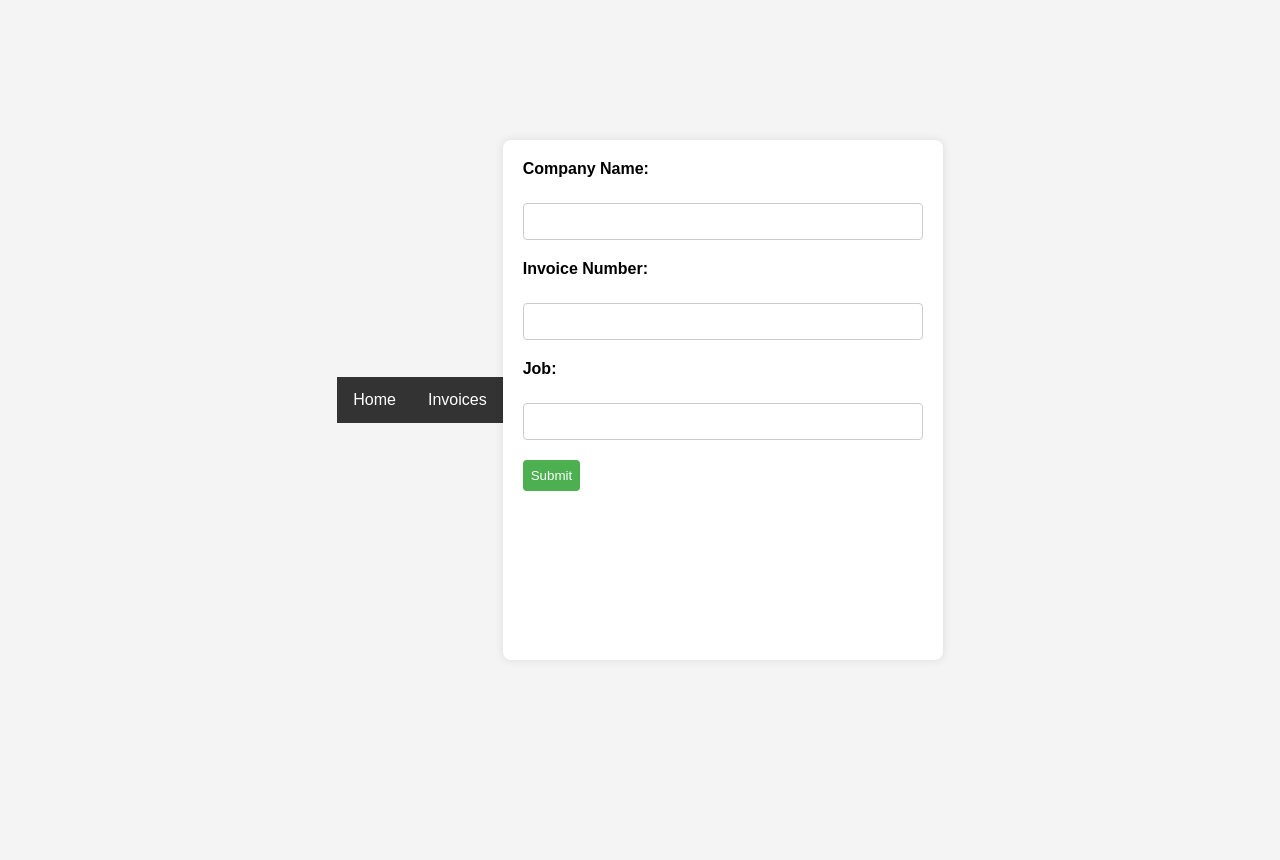
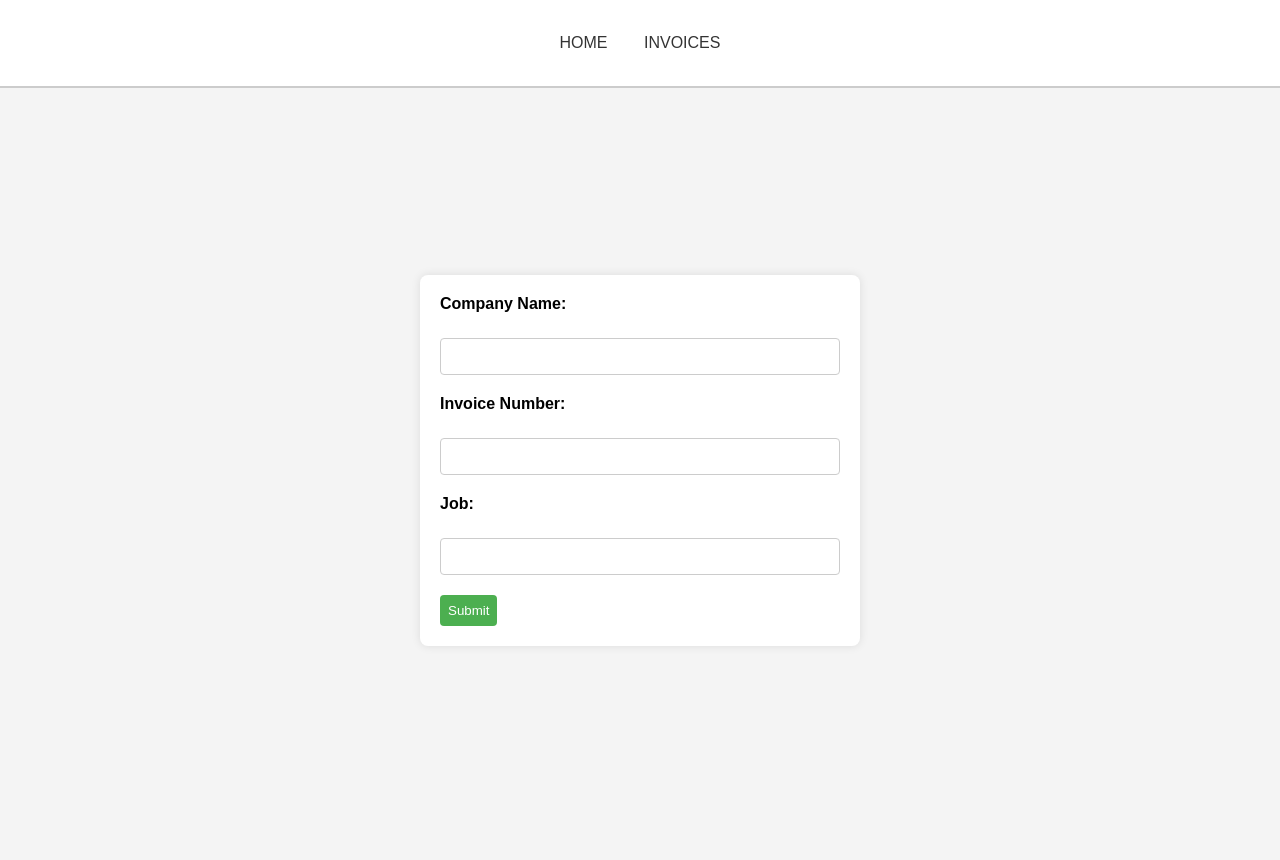
Before and after one commit to shivangraikar/InvoiceForm, a Flask app: page / in a window 1280 px wide. Before the commit the page ends 491 px from the top, so only its background shows below. Run offline with Flask 3, Linux system fonts and the light colour scheme.

Commit message:
aletered styling for invoices page and edit.html

```diff
--- a/static/style.css
+++ b/static/style.css
@@ -6,13 +6,52 @@
     align-items: center;
     justify-content: center;
     height: 100vh;
+    padding-top: 60px; /* Adjusted padding for the fixed navbar */
+    overflow: hidden; /* Hide overflow to prevent scrolling */
+}
+
+nav {
+    background-color: #fff; /* White background color */
+    border-bottom: 2px solid #ccc; /* Grey border at the bottom */
+    overflow: hidden;
+    position: fixed;
+    width: 100%;
+    z-index: 1000;
+    top: 0;
+    padding: 20px 0;
+}
+
+nav ul {
+    list-style-type: none;
+    margin: 0;
+    padding: 0;
+    text-align: center;
+    overflow: hidden;
+}
+
+nav li {
+    display: inline-block;
+}
+
+nav a {
+    display: block;
+    color: #333; /* Dark text color */
+    text-align: center;
+    padding: 14px 16px;
+    text-transform:uppercase;
+    text-decoration: none;
+    transition: color 0.3s; /* Smooth color transition */
+}
+
+nav a:hover {
+    background-color: #ddd; /* Light grey background on hover */
+    color: #000; /* Black text on hover */
 }
 
 .container {
     background-color: #fff;
-    height: 60%;
     width: 50%;
-    max-width: 400px; /* Set a maximum width for better responsiveness */
+    max-width: 400px;
     padding: 20px;
     border-radius: 8px;
     box-shadow: 0 0 10px rgba(0, 0, 0, 0.1);
@@ -36,15 +75,22 @@
     border-radius: 4px;
 }
 
+input:focus,
+select:focus {
+    outline: none;
+    border-color: #4caf50; /* Adjust the color as needed */
+}
+
+
 button {
     background-color: #4caf50;
     color: #fff;
     border: none;
-    padding: 8px; /* Adjusted button padding to make it smaller */
+    padding: 8px;
     border-radius: 4px;
     cursor: pointer;
     transition: background-color 0.3s;
-    align-self: flex-start; /* Align the button to the start of the container */
+    align-self: flex-start;
 }
 
 button:hover {
@@ -62,31 +108,27 @@
     margin-top: 10px;
 }
 
-nav {
-    background-color: #333;
-    overflow: hidden;
+.notification.success {
+    background-color: #28a745; /* Green background for success */
 }
 
-nav ul {
-    list-style-type: none;
-    margin: 0;
-    padding: 0;
-    overflow: hidden;
+.notification.error {
+    background-color: #f44336; /* Red background for error */
 }
 
-nav li {
-    float: left;
+.btn {
+    display: inline-block;
+    padding: 8px 16px;
+    margin-right: 10px;
+    text-decoration: none;
+    color: #fff;
+    background-color: #007bff;
+    border: 1px solid #007bff;
+    border-radius: 4px;
+    cursor: pointer;
 }
 
-nav a {
-    display: block;
-    color: white;
-    text-align: center;
-    padding: 14px 16px;
-    text-decoration: none;
+.btn:hover {
+    background-color: #0056b3;
+    border-color: #0056b3;
 }
-
-nav a:hover {
-    background-color: #ddd;
-    color: black;
-}
```
